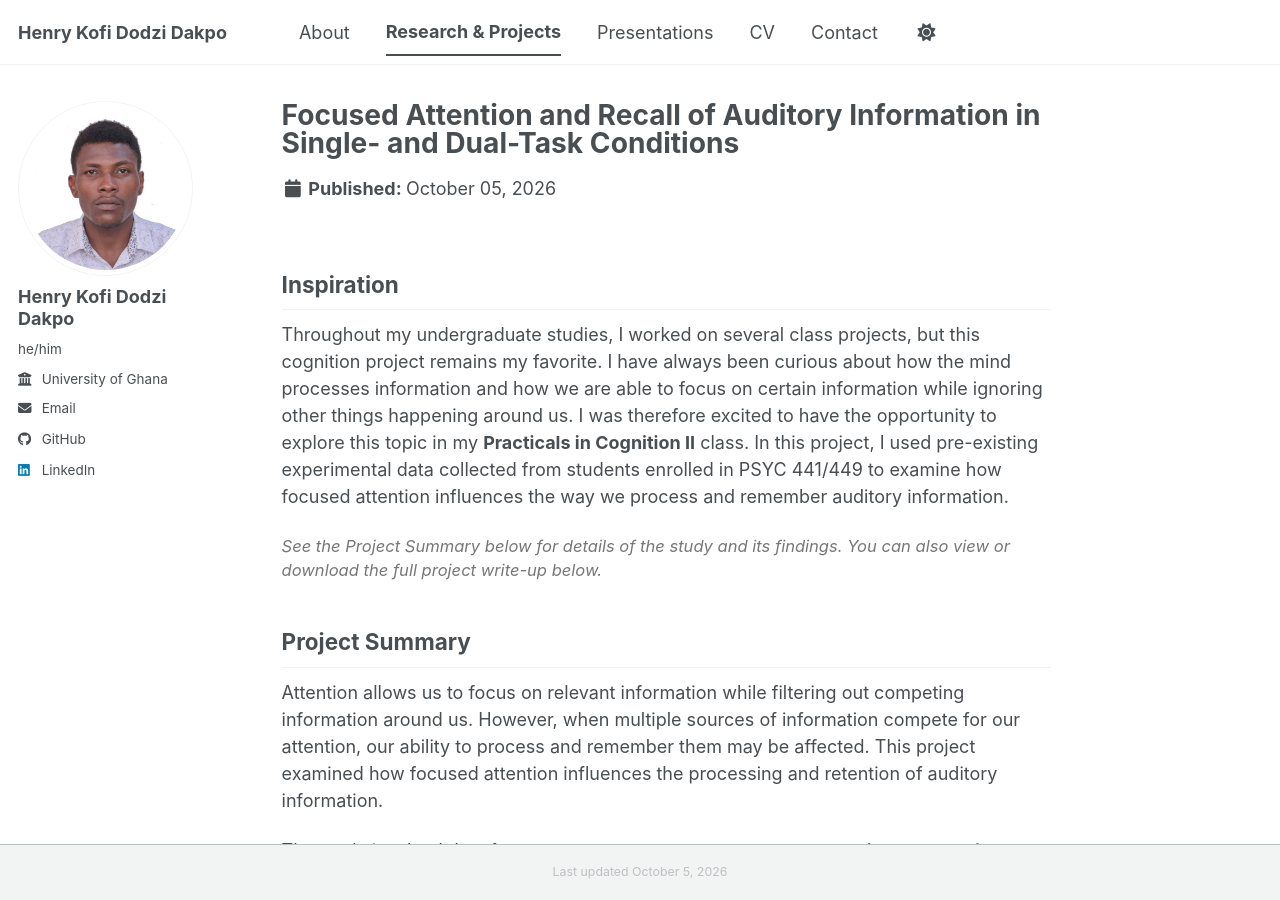
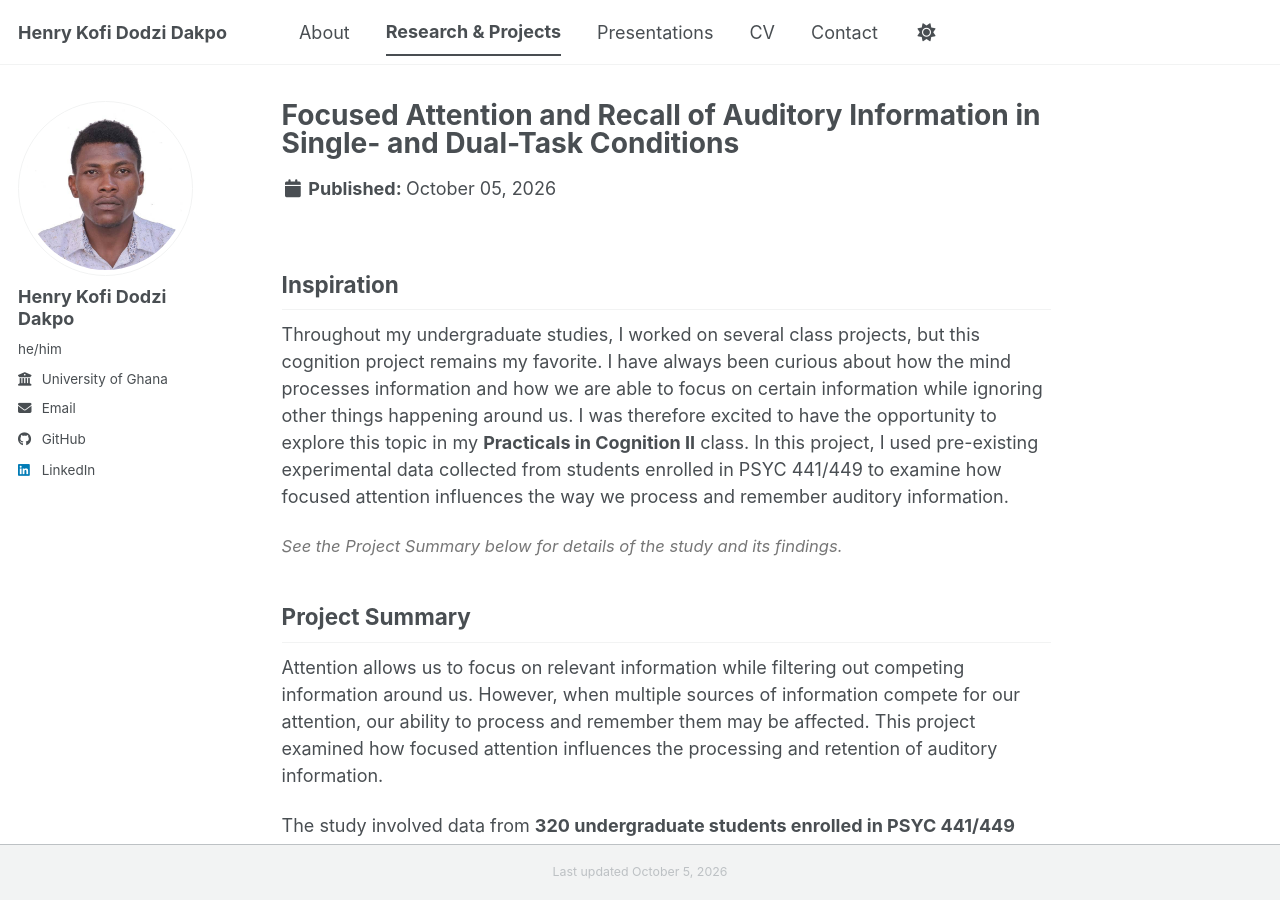
Before and after one commit to henrycitadel9-rgb/henrycitadel9-rgb.github.io, a Jekyll site: the page built from _portfolio/portfolio-3.md, in a window 1280 px wide and 900 px high. Built offline with Jekyll 4.4.1, drawn with Linux system fonts in a browser that asks for light colours; a style sheet for code colours, icons or effects is not loaded.

Commit message:
Update portfolio-3.md

```diff
--- a/_portfolio/portfolio-3.md
+++ b/_portfolio/portfolio-3.md
@@ -9,7 +9,7 @@ collection: portfolio
 Throughout my undergraduate studies, I worked on several class projects, but this cognition project remains my favorite. I have always been curious about how the mind processes information and how we are able to focus on certain information while ignoring other things happening around us. I was therefore excited to have the opportunity to explore this topic in my **Practicals in Cognition II** class. In this project, I used pre-existing experimental data collected from students enrolled in PSYC 441/449 to examine how focused attention influences the way we process and remember auditory information.
 
 <p style="font-size: 0.92em; color: #777; font-style: italic;">
-See the Project Summary below for details of the study and its findings. You can also view or download the full project write-up below.
+See the Project Summary below for details of the study and its findings.
 </p>
 
 ## Project Summary
```
